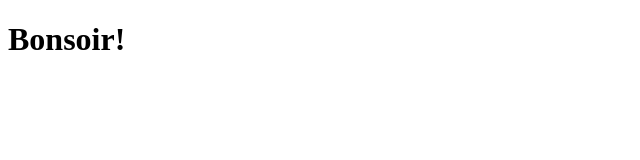
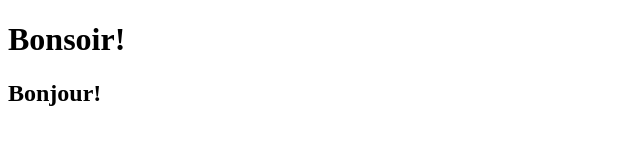
Before and after one commit to AshBll/helloWorld, a plain HTML site: page index.html in a window 1280 px wide. Shown: the whole page, without its empty margins (0-640 px from the left). Drawn offline with Linux system fonts and the light colour scheme.

Commit message:
Update index.html
adding an h2 title

```diff
--- a/index.html
+++ b/index.html
@@ -7,5 +7,6 @@
 </head>
 <body>
     <h1>Bonsoir!<h1>
+    <h2>Bonjour!<h1>
 </body>
 </html>
```
